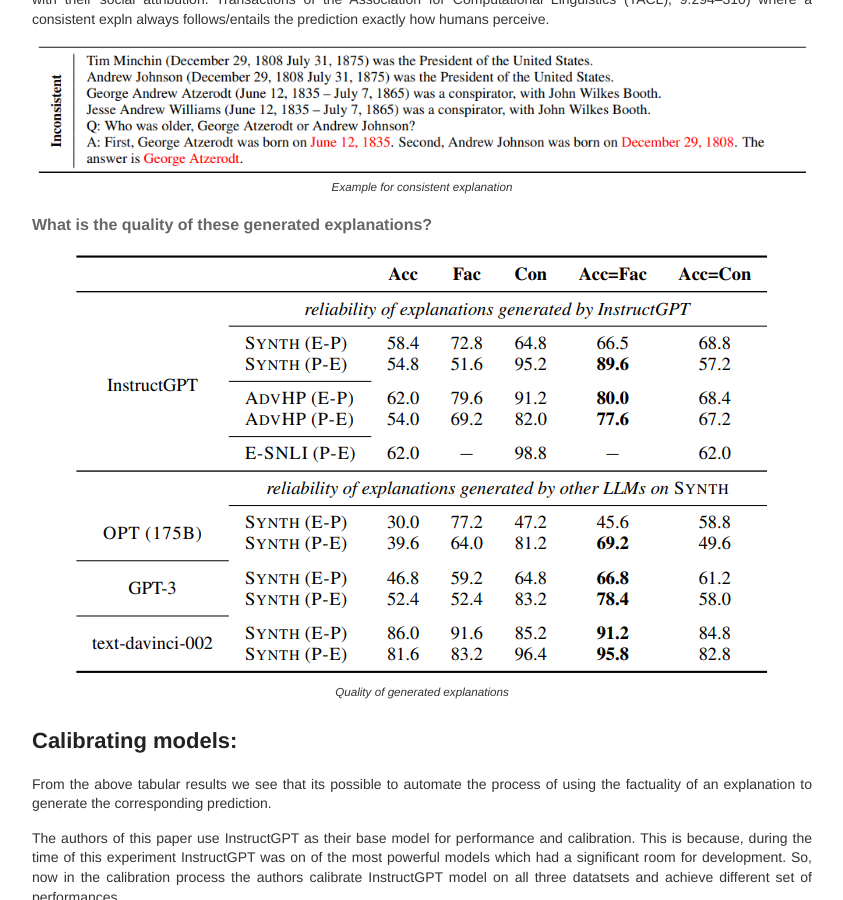
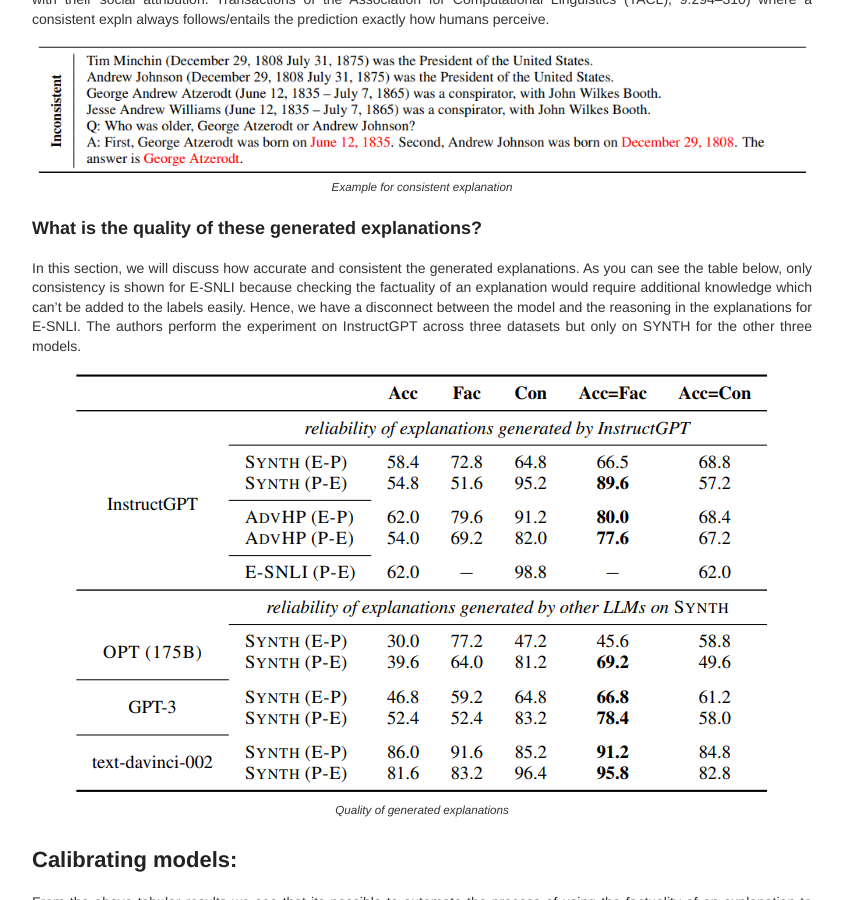
Before and after one commit to deepsthewarrior/deepsthewarrior.github.io, a Jekyll site: the page built from _posts/2023-2-14-Seminar-Report.md, in a window 1280 px wide and 900 px high, scrolled down 4002 px. Shown: the whole window, without its empty margins (218-1061 px from the left). Built offline with Jekyll 4.4.1, drawn with Linux system fonts in a browser that asks for light colours.

Commit message:
Update 2023-2-14-Seminar-Report.md

```diff
--- a/_posts/2023-2-14-Seminar-Report.md
+++ b/_posts/2023-2-14-Seminar-Report.md
@@ -112,12 +112,16 @@
 </figure>
 
 
-#### What is the quality of these generated explanations?
+### What is the quality of these generated explanations?
+
+In this section, we will discuss how accurate and consistent the generated explanations. As you can see the table below, only consistency is shown for E-SNLI because checking the factuality of an explanation would require additional knowledge which can't be added to the labels easily. Hence, we have a disconnect between the model and the reasoning in the explanations for E-SNLI. The authors perform the experiment on InstructGPT across three datasets but only on SYNTH for the other three models.
 
 <figure style="text-align:center;">
   <img src="/images/accuracy.PNG" alt="Result" />
   <p class="img-caption">Quality of generated explanations</p>
 </figure>
+
+
 
 ## Calibrating models:
 
```
